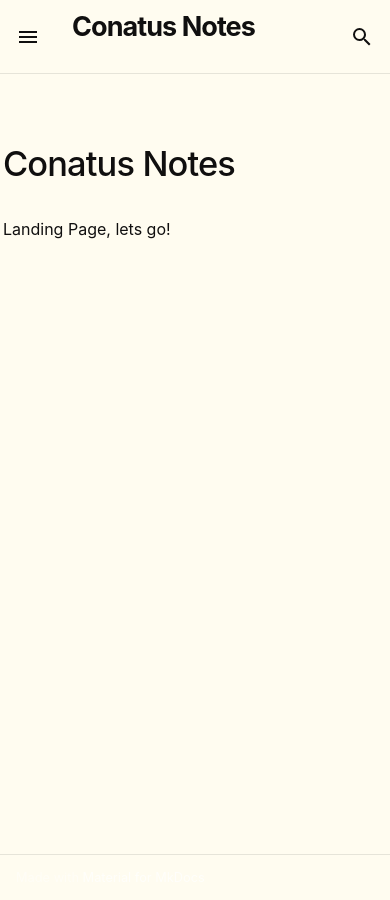
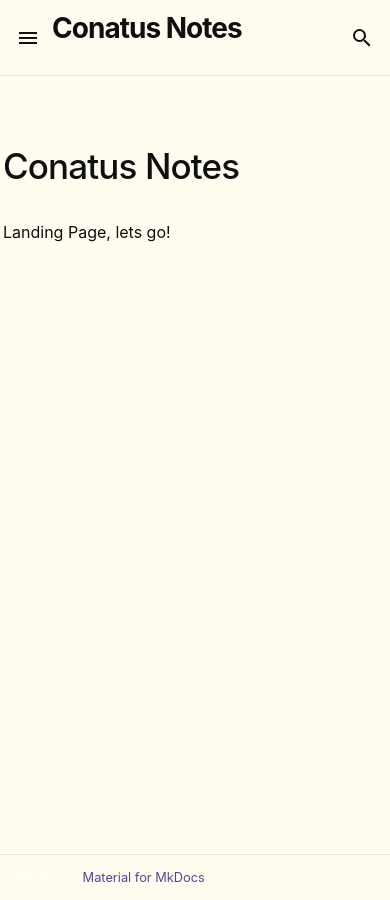
Before and after one commit to ConatusNotes/conatusnotes.github.io, an MkDocs documentation site: the page built from docs/index.md, in a window 390 px wide. Built offline with MkDocs 1.6.1 and Material for MkDocs 9.7.7, drawn with Linux system fonts in a browser that asks for light colours.

Commit message:
Refactor site.css for improved styling and consistency
Updated CSS styles to enforce important rules and adjust dimensions for various elements.

```diff
--- a/docs/stylesheets/site.css
+++ b/docs/stylesheets/site.css
@@ -1,7 +1,7 @@
-
 :root {
   --paper: #fffcf0;
   --paper-2: #f2f0e5;
+
   --ink: #100f0f;
   --muted: #6f6e69;
   --faint: #878580;
@@ -27,7 +27,7 @@ html,
 body,
 .md-container,
 .md-main {
-  background: var(--paper);
+  background: var(--paper) !important;
   color: var(--ink);
 }
 
@@ -41,9 +41,6 @@ body {
     sans-serif;
 }
 
-
-/* overall width */
-
 .md-grid {
   max-width: 1100px;
 }
@@ -54,18 +51,21 @@ body {
    ========================================================= */
 
 .md-header {
-  height: 4.6rem;
+  height: 4.7rem;
 
-  background: var(--paper);
-  color: var(--ink);
+  background: var(--paper) !important;
+  color: var(--ink) !important;
 
-  box-shadow: none;
+  box-shadow: none !important;
   border-bottom: 1px solid var(--border);
+
+  position: relative;
+  z-index: 10;
 }
 
 .md-header__inner {
+  height: 4.7rem;
   max-width: 1100px;
-  height: 4.6rem;
 
   display: flex;
   align-items: center;
@@ -79,123 +79,162 @@ body {
 }
 
 
-/* title */
+/* site title */
 
 .md-header__title {
-  margin-left: 0;
+  margin-left: 0 !important;
+  padding-left: 0 !important;
 
-  color: var(--ink);
+  color: var(--ink) !important;
 
-  font-size: 1.7rem;
+  font-size: 1.75rem !important;
   font-weight: 500;
+
   letter-spacing: -0.035em;
-
   line-height: 1;
 }
 
 
-/* hide search + github/source junk */
+/* make sure Material title internals inherit */
+
+.md-header__topic,
+.md-header__ellipsis {
+  color: var(--ink) !important;
+  font-weight: inherit;
+}
+
+
+/* remove docs-like clutter */
 
 .md-search,
 .md-header__source {
-  display: none;
+  display: none !important;
 }
 
 
 /* =========================================================
-   TOP TABS
+   TABS — RIGHT SIDE OF SAME HEADER ROW
    ========================================================= */
 
 /*
-   Material normally puts tabs below the header.
-   Pull them upward so they sit on the same row as the title.
+   MkDocs Material structure is:
+
+   .md-tabs
+       .md-grid
+           .md-tabs__list
+
+   We position the whole tab navigation over the header,
+   then align the actual list to the right.
 */
 
 .md-tabs {
-  height: 4.6rem;
+  position: absolute !important;
 
-  margin-top: -4.6rem;
+  top: 0 !important;
+  left: 0 !important;
 
-  background: transparent;
-  color: var(--ink);
+  width: 100% !important;
+  height: 4.7rem !important;
 
-  border: 0;
-  box-shadow: none;
+  margin: 0 !important;
+
+  background: transparent !important;
+
+  border: 0 !important;
+  box-shadow: none !important;
+
+  z-index: 20;
 
   pointer-events: none;
-
-  position: relative;
-  z-index: 4;
 }
 
-.md-tabs__inner {
-  max-width: 1100px;
-  height: 100%;
 
-  display: flex;
-  align-items: center;
-  justify-content: flex-end;
+/* actual Material tabs container */
+
+.md-tabs > .md-grid {
+  max-width: 1100px !important;
+  height: 4.7rem !important;
+
+  display: flex !important;
+  align-items: center !important;
+  justify-content: flex-end !important;
+
+  margin-left: auto !important;
+  margin-right: auto !important;
+
+  padding-left: 1rem;
+  padding-right: 1rem;
+
+  pointer-events: none;
+}
+
+
+/* tab list */
+
+.md-tabs__list {
+  width: auto !important;
+  height: auto !important;
+
+  display: flex !important;
+  align-items: center !important;
+  justify-content: flex-end !important;
+
+  gap: 2rem;
+
+  margin: 0 !important;
+  padding: 0 !important;
 
   pointer-events: auto;
 }
 
 
-/* right-aligned tabs */
-
-.md-tabs__list {
-  display: flex;
-  align-items: center;
-  justify-content: flex-end;
-
-  gap: 2rem;
-
-  margin: 0;
-  padding: 0;
-}
+/* individual tab */
 
 .md-tabs__item {
-  height: auto;
-  padding: 0;
+  height: auto !important;
+
+  margin: 0 !important;
+  padding: 0 !important;
 }
 
 
-/* normal tab */
+/* tab text */
 
 .md-tabs__link {
   position: relative;
 
-  margin: 0;
-  padding: 0.4rem 0;
+  margin: 0 !important;
+  padding: 0.45rem 0 !important;
 
-  color: var(--ink);
+  color: var(--ink) !important;
 
-  font-size: 1rem;
+  font-size: 1rem !important;
   font-weight: 450;
 
-  opacity: 1;
+  line-height: 1.2;
 
-  transition:
-    color 120ms ease,
-    opacity 120ms ease;
+  opacity: 1 !important;
+
+  transition: color 120ms ease;
 }
 
 
-/* hover */
+/* hover = purple */
 
 .md-tabs__link:hover {
-  color: var(--purple);
+  color: var(--purple) !important;
 }
 
 
-/* active */
+/* active tab */
 
 .md-tabs__item--active .md-tabs__link {
-  color: var(--ink);
+  color: var(--ink) !important;
   font-weight: 520;
 }
 
 
-/* orange active indicator */
+/* active = orange underline */
 
 .md-tabs__item--active .md-tabs__link::after {
   content: "";
@@ -204,7 +243,7 @@ body {
 
   left: 0;
   right: 0;
-  bottom: -0.55rem;
+  bottom: -0.45rem;
 
   height: 2px;
 
@@ -213,11 +252,11 @@ body {
 
 
 /* =========================================================
-   MAIN ARTICLE
+   MAIN CONTENT
    ========================================================= */
 
 .md-content {
-  background: transparent;
+  background: transparent !important;
 }
 
 .md-content__inner {
@@ -226,12 +265,9 @@ body {
   margin-left: auto;
   margin-right: auto;
 
-  padding-top: 2.7rem;
+  padding-top: 2.8rem;
   padding-bottom: 7rem;
 }
-
-
-/* normal prose */
 
 .md-typeset {
   color: var(--ink);
@@ -272,7 +308,7 @@ body {
 }
 
 .md-typeset h3 {
-  margin-top: 2.1rem;
+  margin-top: 2rem;
 
   color: var(--ink);
 
@@ -287,24 +323,22 @@ body {
 
 .md-typeset a,
 .md-typeset a:visited {
-  color: var(--purple);
+  color: var(--purple) !important;
 
   background: transparent !important;
 
-  border: 0 !important;
+  border: none !important;
   border-radius: 0 !important;
 
   box-shadow: none !important;
 
-  padding: 0;
+  padding: 0 !important;
 
   text-decoration: none;
-
-  transition: color 100ms ease;
 }
 
 .md-typeset a:hover {
-  color: var(--purple-hover);
+  color: var(--purple-hover) !important;
 
   background: transparent !important;
 
@@ -314,28 +348,20 @@ body {
 }
 
 
-/* specifically kill ugly backgrounds on index/list links */
+/* aggressively remove Material backgrounds around links */
 
+.md-typeset p > a,
 .md-typeset li > a,
-.md-typeset p > a {
+.md-typeset h1 > a,
+.md-typeset h2 > a,
+.md-typeset h3 > a {
   background: transparent !important;
 
-  border: none !important;
+  border: 0 !important;
+
   box-shadow: none !important;
 
   padding: 0 !important;
-}
-
-
-/* =========================================================
-   SECONDARY TEXT / DATES
-   ========================================================= */
-
-.md-typeset small,
-.md-typeset .date,
-.md-typeset .meta,
-.md-typeset time {
-  color: var(--muted);
 }
 
 
@@ -350,6 +376,18 @@ body {
 
 .md-typeset li {
   margin-bottom: 0.3rem;
+}
+
+
+/* =========================================================
+   SECONDARY TEXT
+   ========================================================= */
+
+.md-typeset small,
+.md-typeset time,
+.md-typeset .date,
+.md-typeset .meta {
+  color: var(--muted);
 }
 
 
@@ -374,6 +412,7 @@ body {
 
 .md-typeset code {
   color: var(--ink);
+
   background: var(--paper-2);
 
   border-radius: 2px;
@@ -385,7 +424,6 @@ body {
   background: var(--paper-2);
 
   border: 1px solid var(--border);
-
   border-radius: 3px;
 
   box-shadow: none;
@@ -409,8 +447,9 @@ body {
 }
 
 .md-typeset table:not([class]) th {
+  color: var(--ink);
+
   background: var(--paper-2);
-  color: var(--ink);
 }
 
 
@@ -426,7 +465,7 @@ body {
 
 
 /* =========================================================
-   HORIZONTAL RULE
+   HR
    ========================================================= */
 
 .md-typeset hr {
@@ -444,7 +483,7 @@ body {
 
 
 /* =========================================================
-   LEFT / RIGHT NAVIGATION
+   SIDE NAVIGATION
    ========================================================= */
 
 .md-nav {
@@ -460,13 +499,10 @@ body {
 }
 
 .md-nav__link--active {
-  color: var(--purple);
+  color: var(--purple) !important;
 
   font-weight: 550;
 }
-
-
-/* subtle sidebar titles */
 
 .md-nav__title {
   color: var(--ink);
@@ -478,31 +514,32 @@ body {
 
 
 /* =========================================================
-   MATERIAL UI CLEANUP
+   BUTTONS
    ========================================================= */
 
 .md-button {
-  color: var(--purple);
+  color: var(--purple) !important;
 
-  background: transparent;
+  background: transparent !important;
 
-  border: 1px solid var(--border);
+  border: 1px solid var(--border) !important;
+  border-radius: 2px !important;
 
-  border-radius: 2px;
-
-  box-shadow: none;
+  box-shadow: none !important;
 }
 
 .md-button:hover {
-  color: var(--orange);
+  color: var(--orange) !important;
 
-  background: transparent;
+  border-color: var(--orange) !important;
 
-  border-color: var(--orange);
+  background: transparent !important;
 }
 
 
-/* remove unnecessary shadows */
+/* =========================================================
+   MATERIAL CLEANUP
+   ========================================================= */
 
 .md-sidebar,
 .md-content,
@@ -518,10 +555,11 @@ body {
 
 .md-footer,
 .md-footer-meta {
-  background: var(--paper);
   color: var(--muted);
 
-  box-shadow: none;
+  background: var(--paper) !important;
+
+  box-shadow: none !important;
 }
 
 .md-footer {
@@ -530,30 +568,35 @@ body {
 
 
 /* =========================================================
-   MOBILE
+   TABLET / MOBILE
    ========================================================= */
 
 @media screen and (max-width: 76.234375em) {
 
   /*
-     Material collapses into its normal mobile menu here.
-     Don't try to squeeze desktop tabs onto a phone.
+     Material switches to its hamburger navigation.
+     Hide desktop tabs entirely.
   */
 
   .md-tabs {
-    display: none;
+    display: none !important;
   }
 
   .md-header {
-    height: 3.7rem;
+    height: 3.8rem;
   }
 
   .md-header__inner {
-    height: 3.7rem;
+    height: 3.8rem;
   }
 
+  /*
+     Keep hamburger button on mobile.
+     Only the desktop logo is removed.
+  */
+
   .md-header__title {
-    font-size: 1.35rem;
+    font-size: 1.4rem !important;
   }
 
   .md-content__inner {
@@ -567,7 +610,7 @@ body {
   }
 
   .md-typeset h1 {
-    font-size: 1.72rem;
+    font-size: 1.75rem;
   }
 
   .md-typeset h2 {
```
